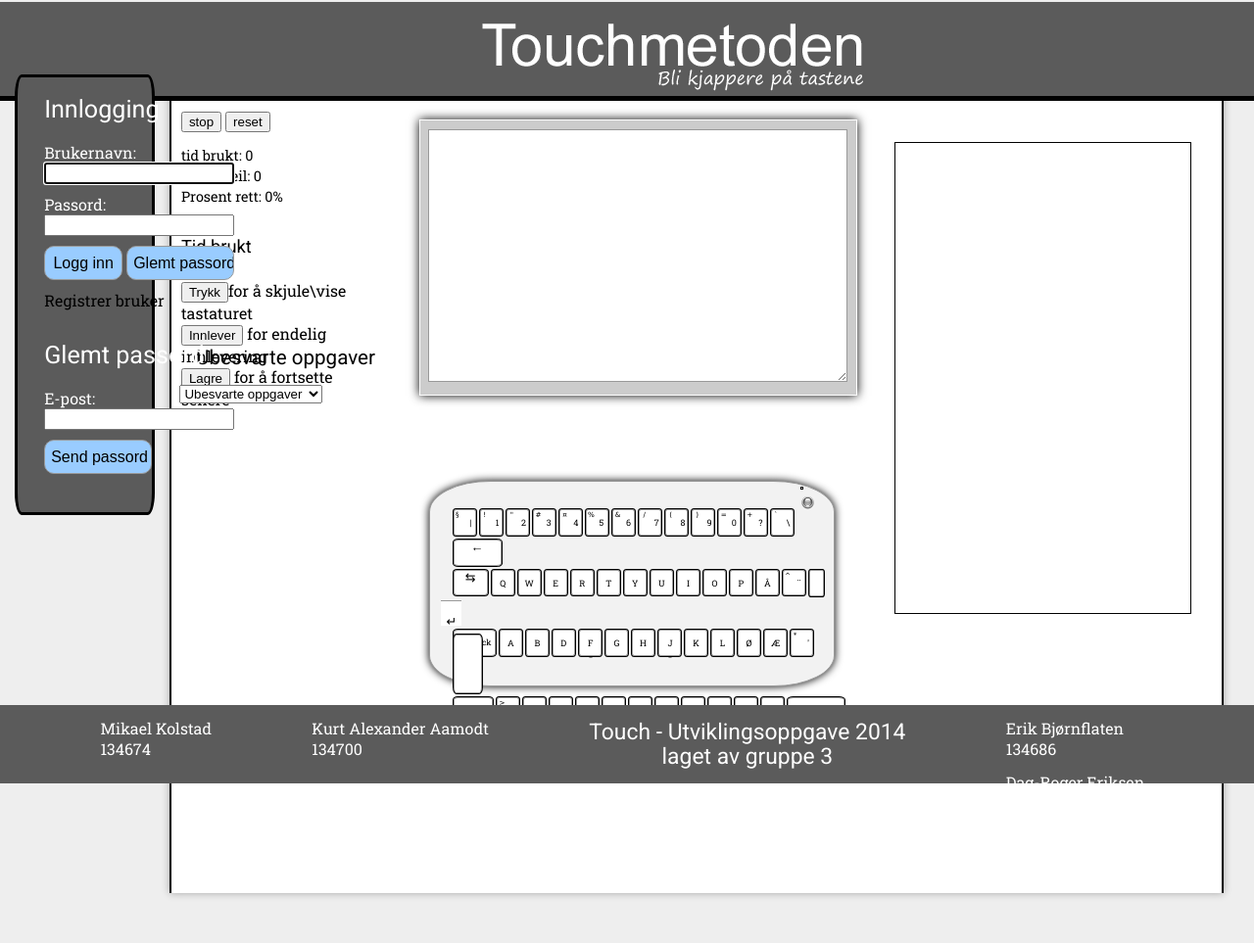
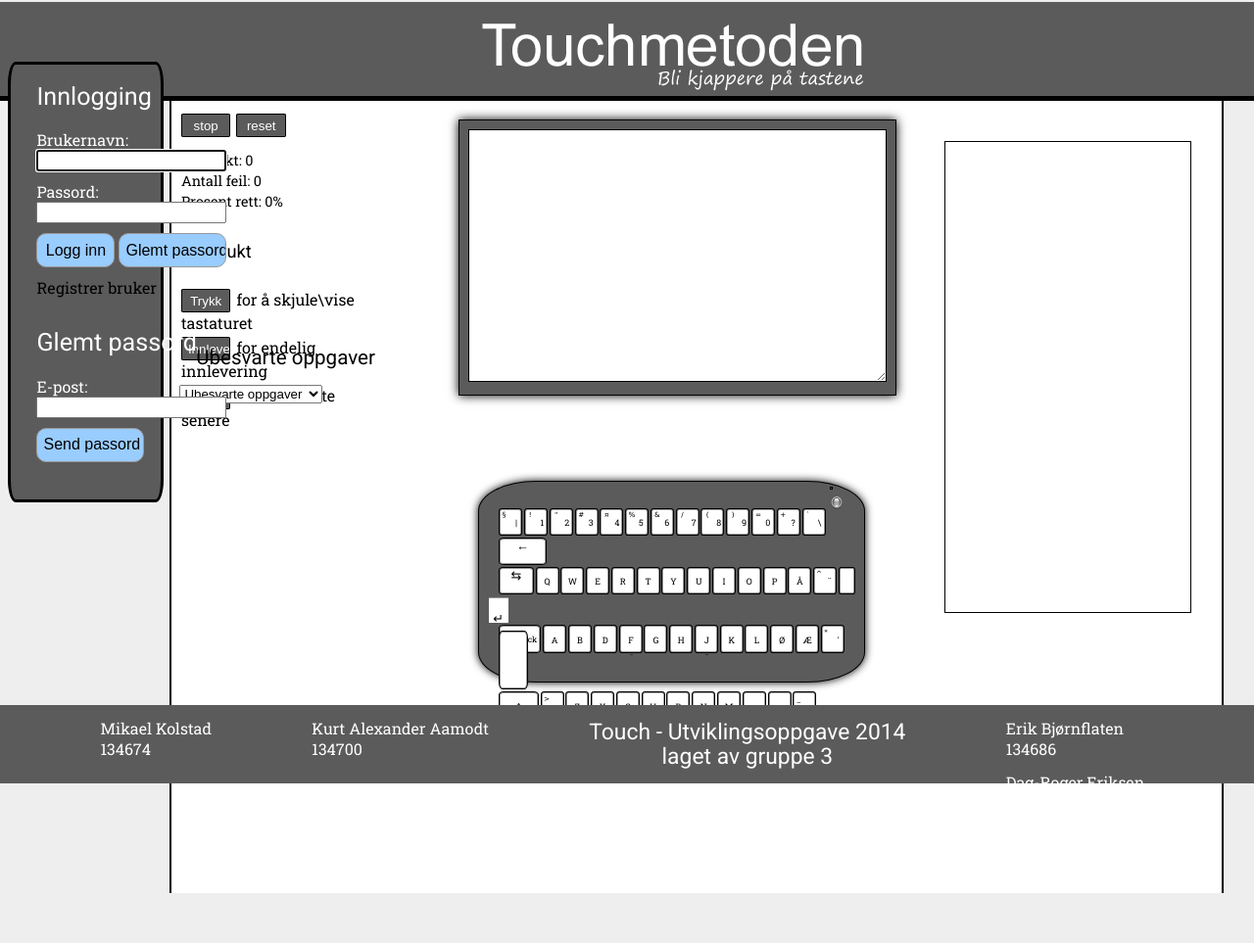
Before and after one commit to ekkodill/jalla, a PHP site: page /skriv.php in a window 1280 px wide. Shown: the whole page at 98% size. Run offline with PHP 8.4, Linux system fonts and the light colour scheme; data that the repository does not hold is empty; some libraries are stand-ins or nearby versions.

Commit message:
Oppdatert

```diff
--- a/css/Design.css
+++ b/css/Design.css
@@ -56,13 +56,13 @@ a:hover, a:active{
 
 }
 .innloggboksfixed{
-		width:7.7%;
+		width:9%;
 	height:auto;
 	position:fixed;
 	z-index:100;
 	padding:1% 2% 1% 1%;
-	margin-left:1.2%;
-	margin-top:-3%;
+	margin-left:0.6%;
+	margin-top:-4%;
 	background-color:#5B5B5B;
 	color:#fff;
 	border-radius:5%;
@@ -85,10 +85,6 @@ section {
 	background-color:#fff;
 	border-left: 2px solid #000;
 	border-right:2px solid #000;
-
-	-webkit-box-shadow: 0px 0px 8px rgba(0, 0, 0, 0.3);
-	-moz-box-shadow: 0px 0px 8px rgba(0, 0, 0, 0.3);
-	box-shadow: 0px 0px 8px rgba(0, 0, 0, 0.3);
 
 
 }
@@ -113,9 +109,6 @@ section p {
 
 .bilde{
 	border: 1px solid #fff;
-	-webkit-box-shadow: 0px 0px 8px rgba(0, 0, 0, 0.3);
-	-moz-box-shadow: 0px 0px 8px rgba(0, 0, 0, 0.3);
-	box-shadow: 0px 0px 8px rgba(0, 0, 0, 0.3);
 	float: right;
 	margin-left: 10px;
 
--- a/css/header.css
+++ b/css/header.css
@@ -34,8 +34,8 @@ h1.header {
 /*----Logget inn som----*/
 .loggetInnSom{
 	width:100%;
-	margin-top:2%;
-	margin-left:1%;
+	margin-top:1%;
+	margin-left:-0.6%;
 	padding-bottom:10%;
 	color:#fff;
 	font-size:1.2em;
@@ -45,13 +45,13 @@ h1.header {
 
 /*----Meny----*/
 nav {
-	width:auto;
-	height:auto;
+	width:9%;
+	height:35.5%;
 	position:fixed;
 	z-index:100;
 	padding:1% 2% 1% 1%;
-	margin-left:1.2%;
-	margin-top:-3%;
+	margin-left:0.6%;
+	margin-top:-4%;
 	background-color:#5B5B5B;
 	color:#fff;
 	border-radius:5%;
--- a/css/keyboard.css
+++ b/css/keyboard.css
@@ -6,10 +6,10 @@ Denne siden er kontrollert av Dag-Roger Eriksen siste gang 28.03.2014
 
 #container {
 float:left;
-    width: 40%;
-    height: 25%;
-    background: #F2F2F2;
-margin-left:23%;
+    width: 38%;
+    height: 24.5%;
+    background: #5B5B5B;
+margin-left:28%;
 margin-top:-10%;
 
 /*Runde kanter og skygge*/
@@ -17,7 +17,7 @@ margin-top:-10%;
 -moz-border-radius: 15%;
 border-radius: 15%;
 padding:0.4%;
-border: 1px solid #999;
+border: 1px solid #000;
 border: inset 1px solid #333;
 -webkit-box-shadow: 0px 0px 8px rgba(0, 0, 0, 1);
 -moz-box-shadow: 0px 0px 8px rgba(0, 0, 0, 1);
@@ -29,7 +29,7 @@ box-shadow: 0px 0px 8px rgba(0, 0, 0, 1);
 
 #keyboard {
     float:both;
-    margin-left:-5%;
+    margin-left:-6%;
     margin-top:2%;
     list-style: none;
     width:100%;
@@ -249,6 +249,21 @@ display:none;
 
 /* ---- Innholdet på brukerforsiden ---- */
 
+.visskjul, .lagropg, .innleverop, .stopkn, .resetkn{
+     color:#fff;
+    background-color:#5B5B5B;
+    height:5%;
+    margin-top:2%;
+    margin-right:1%;
+    width:25%;
+    border:1px solid #000;
+/*----Runde hjørner----*/
+
+    -webkit-border-radius: 5%;
+    -moz-border-radius: 5%;
+    border-radius: 5%;
+}
+
 .bfleft{
     width:20%;
     height:auto;
@@ -260,7 +275,7 @@ display:none;
 
 .bfright{
     margin-top:3%;
-    width:30%;
+    width:25%;
     height:60% auto;
     float:right;
     margin-left:1%;
@@ -272,7 +287,7 @@ display:none;
     height: 92%;
     margin-left:2%;
     margin-top:2%;
-    border: 1px solid #999;
+    border: 1px solid #000;
     padding: 5px ;
     margin-top:2%;
     margin-bottom:6%;
@@ -311,12 +326,12 @@ display:none;
 
 .opgtextramme{
     margin-top:4%;
-    margin-left:4%;
+    margin-left:8%;
     width:44%;
     height:35%;
     float:left;
-    border:1px solid #fff;
-    background-color:#ccc;
+    border:1px solid #000;
+    background-color:#5B5B5B;
 
    -webkit-box-shadow: 0px 0px 10px rgba(0, 0, 0, 4);
 -moz-box-shadow: 0px 0px 10px rgba(0, 0, 0, 4);
--- a/css/vis_brukere.css
+++ b/css/vis_brukere.css
@@ -5,8 +5,10 @@ Denne siden er kontrollert av Dag-Roger Eriksen siste gang 30.03.2014
 
 /* CSS Document */
 
-
-
+.ubesform{
+	width:98%;
+	font-size:0.7em;
+}
 
 #sorterbtn {
 	height:30px;
@@ -25,23 +27,25 @@ table {
 	}
 
 td, th, table {
-	font-size:0.8em;
+	font-size:0.9em;
 	border:1px solid;
-	margin-left:25px;
-	margin-right:25px;
+
 }
 
 .tab1 {
 	width:25%;
 	height:25px;
-	margin-top:20px;
-	margin-bottom:2px;
-	background:#99CCFF;
+	margin-top:2%;
+	margin-bottom:2%;
+	background:#5B5B5B;
+	color:#fff;
 }
 
 .tab2 {
 	width:20%;
-	background:#99CCFF;
+	font-size:1em;
+	background:#5B5B5B;
+    color:#fff;
 }
 
 .paakrev{
--- a/oppgave.php
+++ b/oppgave.php
@@ -92,7 +92,7 @@ if(!empty($_POST)) {
 							echo "<center><legend>Ingen registrerte oppgaver</legend></center>";
 					   } else { ?>
 				<br><br>
-			<center><legend><h4><?php echo $tekst ?></h4></legend><br>
+			<center><legend><h4  id="endrelitit"><?php echo $tekst ?></h4></legend><br>
 				<form action="oppgave.php" id="endreli" method="post">
 		    		<select name='oppgaver' onchange="this.form.submit();">
 			            <option name="gittoppg"     value='gittoppg'   <?php if (isset($_POST['oppgaver'])) { if($_POST['oppgaver']=='gittoppg')  {echo "selected='selected'"; }} ?>>Alle oppgaver</option>
@@ -100,6 +100,7 @@ if(!empty($_POST)) {
 			        </select></center><br>
 			      </form>
 				</center><br>
+
 <?php 	//Inkluderer riktig liste i forhold til valget på nedtrekksmenyen
 		if(isset($_POST['oppgaver'])) {
 			if($_POST['oppgaver'] == 'gittoppg') {
--- a/skriv.php
+++ b/skriv.php
@@ -86,8 +86,8 @@ window.onload = loadinit;
     <section>
         <div class="bfleft">
             <div class="valgmuligheter">
-                    <input type="button" value="stop" onclick="stop();">
-                    <input type="button" value="reset" onclick="reset();">
+                    <input type="button" class="stopkn" value="stop" onclick="stop();">
+                    <input type="button" class="resetkn" value="reset" onclick="reset();">
                     <p>
                     <?php
                         echo "tid brukt: ".$otid;
@@ -98,11 +98,11 @@ window.onload = loadinit;
                       <h5>Tid brukt</h5>
                       <div><span name="tid" id="time"></span></div>
 
-                        <input type="button" onclick="setStyle('container');" value="Trykk"/>for å skjule\vise tastaturet
+                        <input type="button" class="visskjul" onclick="setStyle('container');" value="Trykk"/> for å skjule\vise tastaturet
                     <br>
-                        <input name="fullfor" type="submit" onclick="transfer();stop();" value="Innlever"/> for endelig innlevering
+                        <input name="fullfor" class="innleverop" type="submit" onclick="transfer();stop();" value="Innlever"/> for endelig innlevering
                     <br>
-                        <input name="lagreoppg" type="submit" onclick="transfer();stop();" value="Lagre"/> for å fortsette senere
+                        <input name="lagreoppg"class="lagropg" type="submit" onclick="transfer();stop();" value="Lagre"/> for å fortsette senere
                         <input name="tid" id="stid" type="hidden"/>
             </div>
         </div>
@@ -117,7 +117,7 @@ window.onload = loadinit;
                 <center><legend class="ubotitt"><h4>Ubesvarte oppgaver</h4></legend></center>
                 <form action="skriv.php" id="velgli" method="post">
             <select id='sel' name='oppgliste' onchange="this.form.submit();">
-            <option name="ubesvoppg"     value='ubesvoppg' <?php if(isset($_SESSION['drpdwnlist'])) { if($_SESSION['drpdwnlist'] == 'ubesvoppg') {echo "selected";}}?> >Ubesvarte oppgaver</option>
+            <option name="ubesvoppg"     value='ubesvoppg' <?php if(isset($_SESSION['drpdwnlist'])) { if($_SESSION['drpdwnlist'] == 'ubesvoppg') {echo "selected";}}?>>Ubesvarte oppgaver</option>
                 <option name="pbegoppg" value='pbegoppg' <?php if(isset($_SESSION['drpdwnlist'])) { if($_SESSION['drpdwnlist'] == 'pbegoppg') {echo "selected";}}?>>Påbegynte oppgaver</option>
             </select></center><br>
             </form>
--- a/ubesvartliste.php
+++ b/ubesvartliste.php
@@ -45,7 +45,7 @@ while ($row = $result->fetch_assoc()) {
       echo $row['tittelOppgave']." laget av ".$veileder ." | ".$vanskelighetsgrad;
     }
     echo "</td>";
-    echo "<td><a href='#openModal".$PK."'><img src='img/open.png' alt='Vis oppgaven' title='Vis oppgaven'></a>"; //Viser oppgaven
+    echo "<td><a href='#openModal".$PK."'><img src='img/open.png' class='visoppgave' alt='Vis oppgaven' title='Vis oppgaven'></a>"; //Viser oppgaven
         echo "<div id='openModal".$PK."' class='modalDialog'>
       <div>
         <a href='#close' title='Close' class='close'>X</a>
@@ -57,7 +57,7 @@ while ($row = $result->fetch_assoc()) {
       </div>
     </div>";
 
-    echo "<input type='image' src='img/edit.jpg' id='s".$PK."' title='Velg oppgave' />";
+    echo "<input type='image' class='velgopg' src='img/edit.jpg' id='s".$PK."' title='Velg oppgave' />";
     echo "<input type='hidden' name='oppgPK' value='".$PK."'/>";
     echo "<input type='hidden' name='tittel' value=".$row['tittelOppgave']."/>";
     echo "<input type='hidden' name='oppgtxt' value='".$sanitized."'/>";
--- a/vis_brukere.php
+++ b/vis_brukere.php
@@ -72,7 +72,7 @@ $(document).ready(function(){
 								$_SESSION['delerr'] = "";
 							}
 							?>
-					<center><legend><h4>Liste over brukere</h4></legend></center>
+
 						<?php include 'form.php'; }?>
 				</section>
        		</div>
```
Also changed, not shown: other parts of css/vis_brukere.css (+25 -34 lines), css/minside.css (+54 -38 lines), css/ny_oppgave.css (+36 -7 lines), minside.php (+4 -4 lines).
